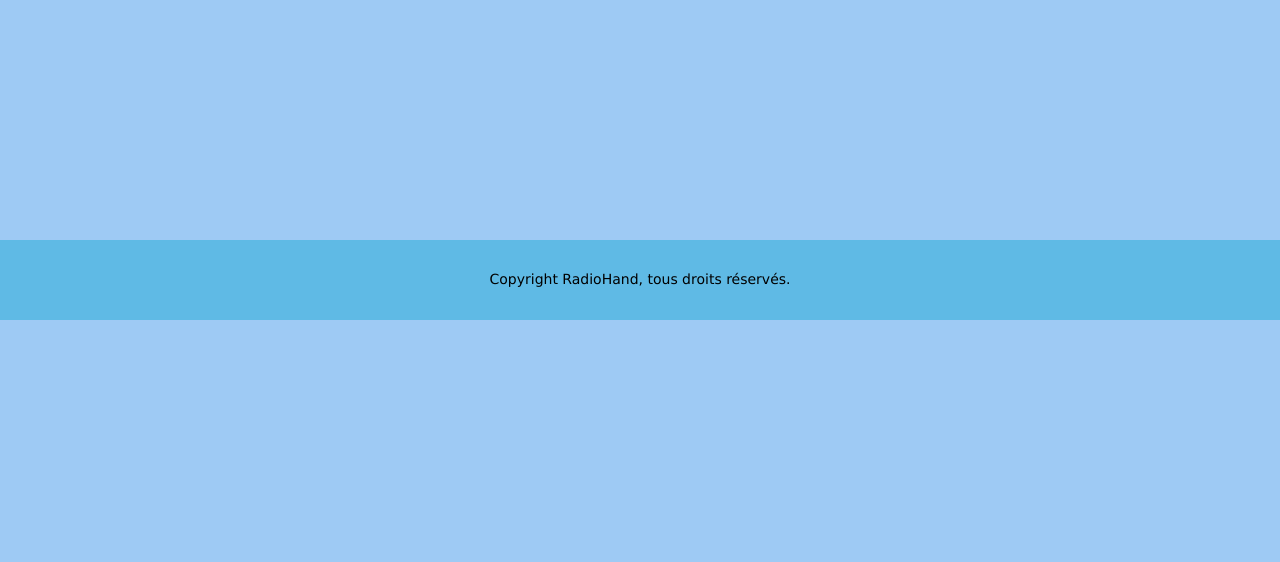
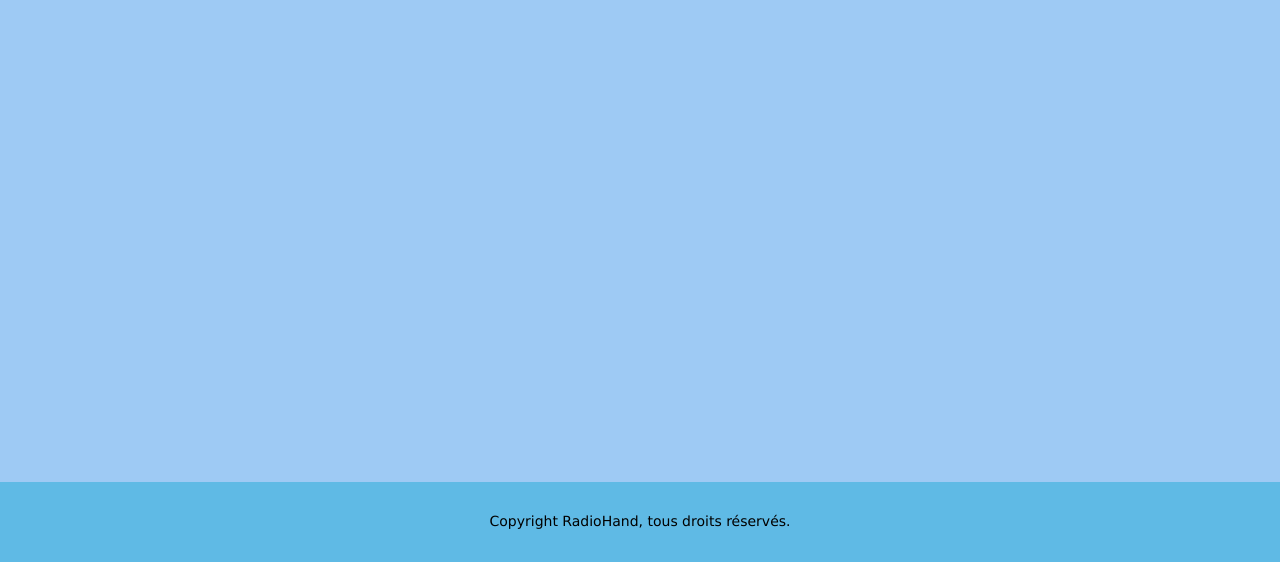
Before and after one commit to ben-tei/RadioHand, a CodeIgniter app: page /index.php/contact/index in a window 1280 px wide. Shown: the part 562-1124 px from the top of the page. Before the commit the page ends 882 px from the top, so only its background shows below. Run offline with CodeIgniter, Linux system fonts and the light colour scheme.

Commit message:
Changed CSS property

```diff
--- a/assets/css/style.css
+++ b/assets/css/style.css
@@ -2,15 +2,15 @@ body
 {
 	background-color: #9ecaf4;
 	margin: 0px;
-	height: 85%;
+	height: 100%;
 	font-family: "Lucida Grande", "Lucida Sans Unicode", "Trebuchet MS", sans-serif;
 	font-size: 14px;
 }
 
 html
 {
-	height: 82%;
-	min-width: 1080px;
+	height: 100%;
+	min-width: 100%;
 }
 
 form input[type=text], form input[type=email], form input[type=password]
```
